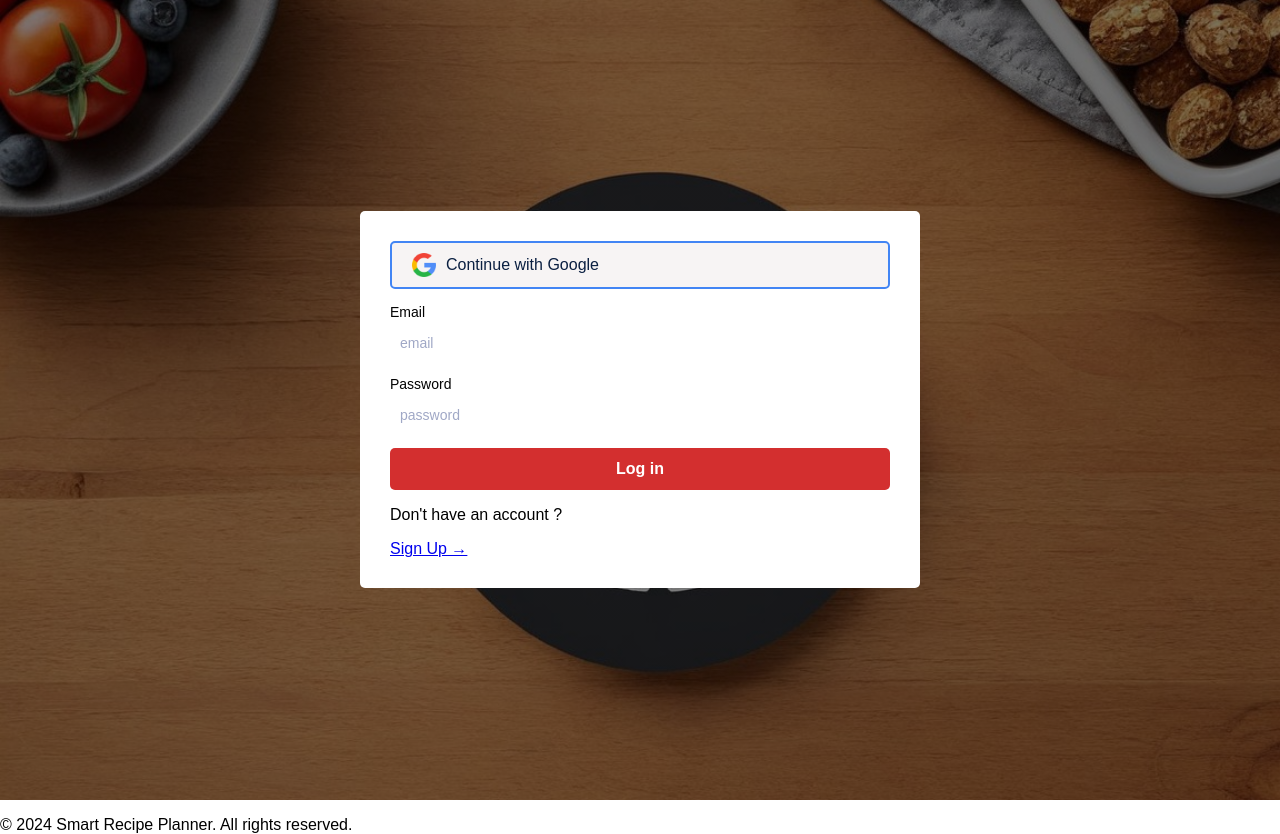
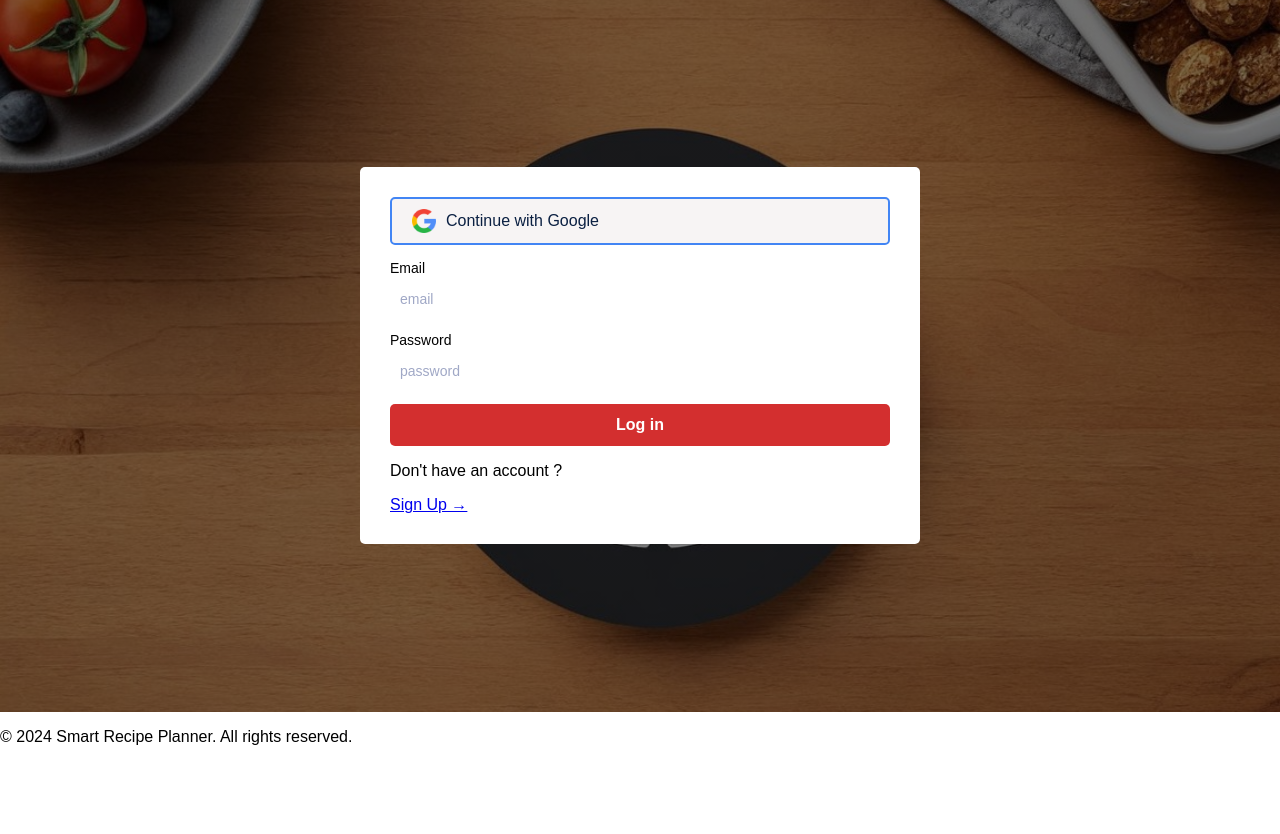
Before and after one commit to abdirashidabubakar50/Recipe_Planner, a Flask app: page /login in a window 1280 px wide. Shown: the part 68-902 px from the top of the page. After the commit the page ends 813 px from the top, so only its background shows below. Run offline with Flask 3, Linux system fonts and the light colour scheme; parts of the project's set-up code (start-up, migrations or seed data) failed here and were passed over.

Commit message:
updated landing page

```diff
--- a/app/static/styles/login.css
+++ b/app/static/styles/login.css
@@ -9,7 +9,7 @@
     display: flex;
     justify-content: center;
     align-items: center;
-    height: 100vh;
+    height: 89vh;
     margin: 0;
 }
 
--- a/app/templates/home.html
+++ b/app/templates/home.html
@@ -1,6 +1,4 @@
 {% extends "layout.html" %}
-
-{% block title %} Login {% endblock %}
 
 {% block extra_styles %}<link rel="stylesheet" href="{{ url_for('static', filename='styles/home.css') }}">{% endblock %}
 {% block content %}
--- a/app/templates/layout.html
+++ b/app/templates/layout.html
@@ -3,6 +3,7 @@
 <head>
     <meta charset="UTF-8">
     <meta name="viewport" content="width=device-width, initial-scale=1.0">
+    <link rel="shortcut icon" href="{{url_for('static', filename='img/log3.png')}}" type="image/x-icon">
     <title>{% block title %}Smart Recipe Planner{% endblock %}</title>
     <link rel="stylesheet" href="{{ url_for('static', filename='styles/styles.css') }}">
 </head>
@@ -15,7 +16,7 @@
             </div>
             <nav>
                 <ul>
-                    <li><a href="{{url_for('auth.register')}}">Home</a></li>
+                    <li><a href="{{url_for('api.home')}}">Home</a></li>
                     <li><a href="{{url_for('auth.register')}}">Register</a></li>
                     <li><a href="{{ url_for('auth.login') }}">Login</a></li>
                 </ul>
```
